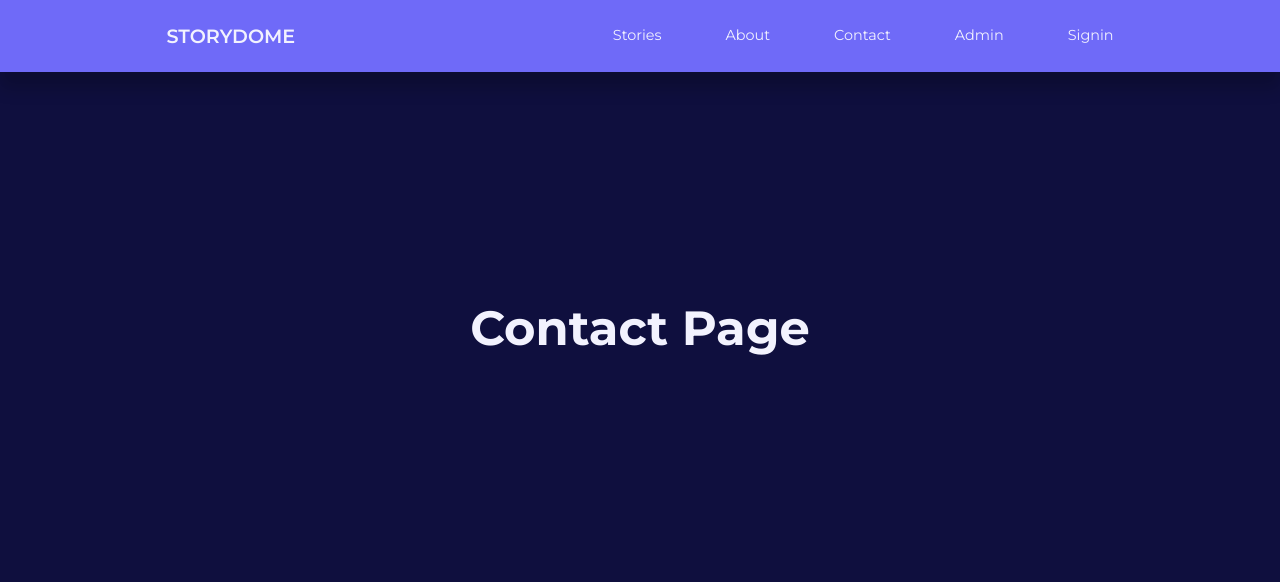
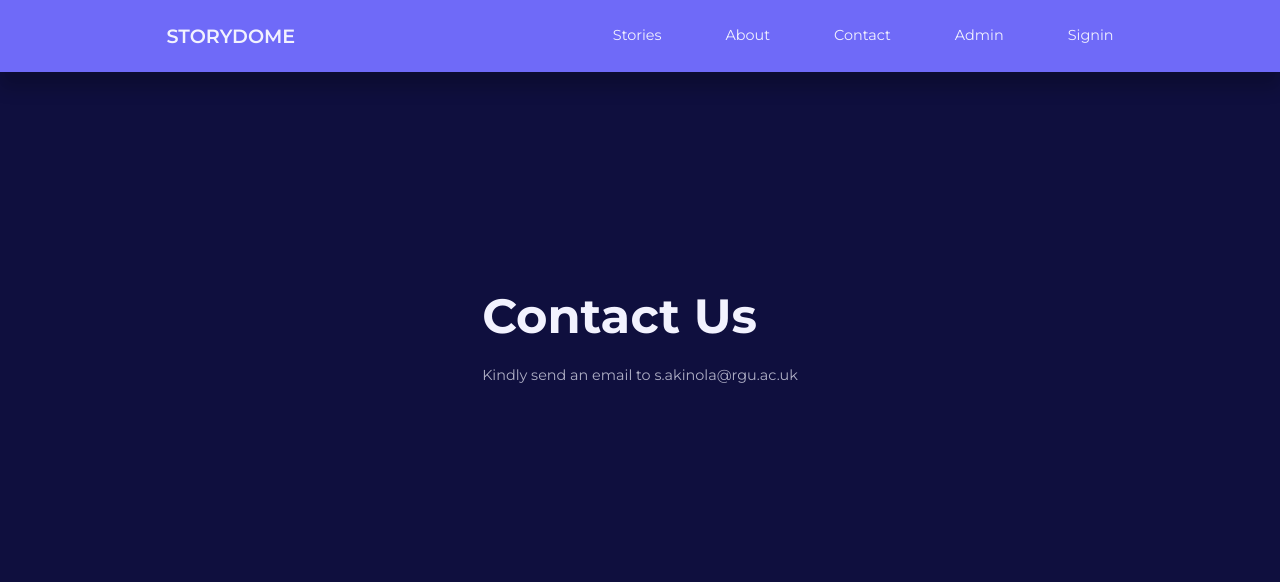
Before and after one commit to SolomonAkinola/storydome, a PHP site: page /storydome/contact.php in a window 1280 px wide. Shown: the top 582 px of the page. Run offline with PHP 8.4, Linux system fonts and the light colour scheme.

Commit message:
contact update

```diff
--- a/contact.php
+++ b/contact.php
@@ -6,7 +6,8 @@ include 'partials/header.php';
 
 
 <section class="empty__page">
-    <h1>Contact Page</h1>
+    <h1>Contact Us</h1>
+	<p> Kindly send an email to s.akinola@rgu.ac.uk </p>
 </section>
 
 
```
